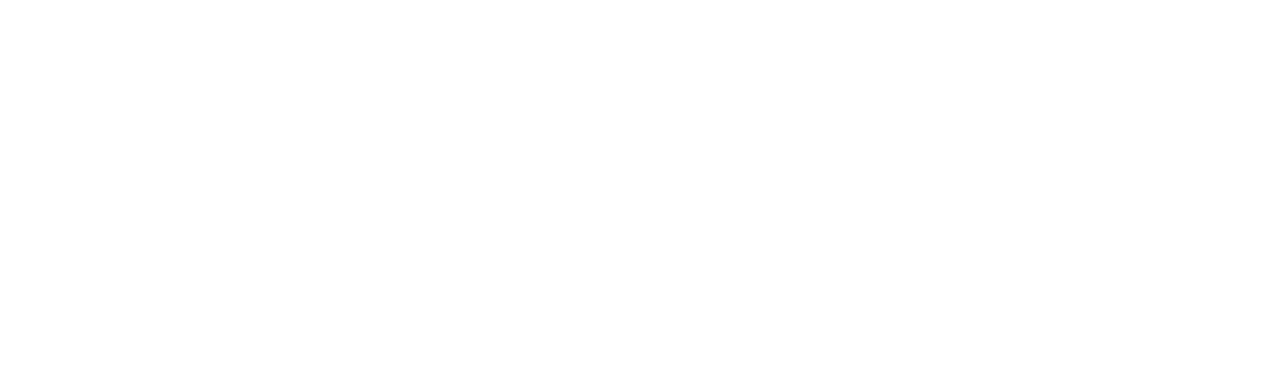
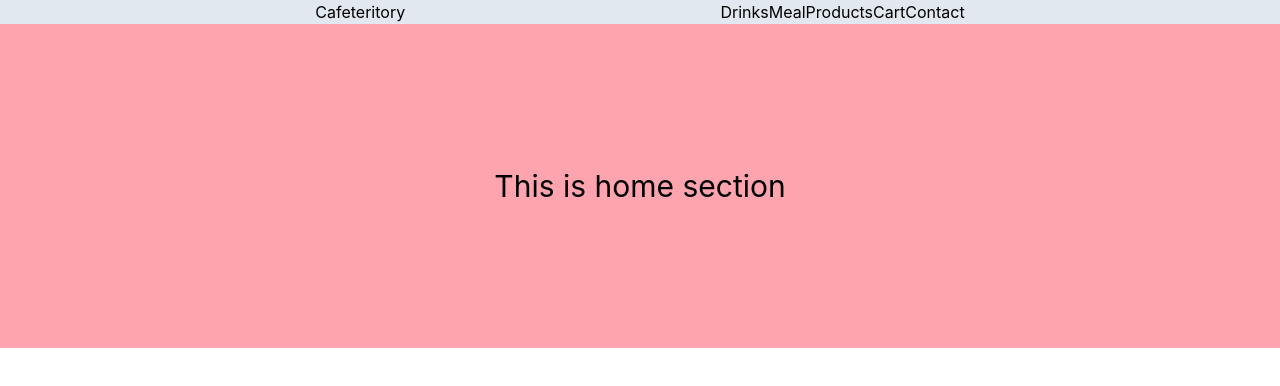
Before and after one commit to mahiuddinTuhin/cafeteritory, a React (Create React App) app: page / in a window 1280 px wide. Shown: the top 386 px of the page. Built offline with nearby package versions, Linux system fonts and the light colour scheme.

Commit message:
error page added

```diff
--- a/src/App.js
+++ b/src/App.js
@@ -1,7 +1,13 @@
+import { RouterProvider } from "react-router-dom";
 import "./App.css";
+import { router } from "./components/router/router";
 
 function App() {
-  return <div className="App"></div>;
+  return (
+    <div className="App">
+      <RouterProvider router={router}></RouterProvider>
+    </div>
+  );
 }
 
 export default App;
--- a/src/Layout/Main.js
+++ b/src/Layout/Main.js
@@ -0,0 +1,14 @@
+import React from "react";
+import { Outlet } from "react-router-dom";
+import Header from "../components/Headers/Header";
+
+const Main = () => {
+  return (
+    <div>
+      <Header></Header>
+      <Outlet></Outlet>
+    </div>
+  );
+};
+
+export default Main;
--- a/src/components/Drinks/Drinks.js
+++ b/src/components/Drinks/Drinks.js
@@ -0,0 +1,7 @@
+import React from "react";
+
+const Drinks = () => {
+  return <div></div>;
+};
+
+export default Drinks;
--- a/src/components/Headers/Header.js
+++ b/src/components/Headers/Header.js
@@ -1,11 +1,20 @@
-import React from 'react';
+import React from "react";
 
 const Header = () => {
-    return (
-        <div>
-
-        </div>
-    );
+  return (
+    <div className="bg-slate-200 flex justify-evenly">
+      <div>
+        <h1>Cafeteritory</h1>
+      </div>
+      <div className="flex justify-around">
+        <p>Drinks</p>
+        <p>Meal</p>
+        <p>Products</p>
+        <p>Cart</p>
+        <p>Contact</p>
+      </div>
+    </div>
+  );
 };
 
 export default Header;
--- /dev/null
+++ b/src/components/Home/Home.js
@@ -0,0 +1,11 @@
+import React from "react";
+
+const Home = () => {
+  return (
+    <div>
+      <h1 className="text-3xl p-36 bg-rose-300">This is home section</h1>
+    </div>
+  );
+};
+
+export default Home;
```
Also changed, not shown: src/components/router/router.js (+20 -0 lines).
